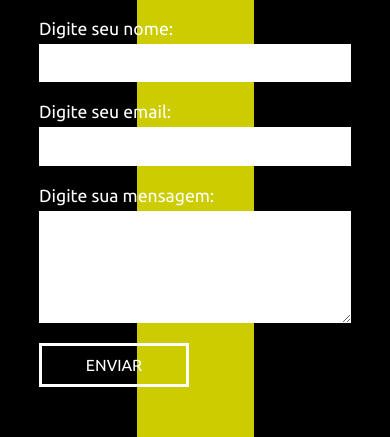
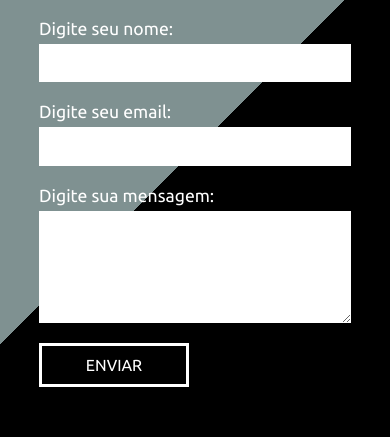
Before and after one commit to Lirovsky/Vortex, a website: page src/contato.html in a window 390 px wide. Shown: the part 631-1068 px from the top of the page. Drawn offline with nearby package versions, Linux system fonts and the light colour scheme.

Commit message:
feat: update contact page

```diff
--- a/sass/contato.scss
+++ b/sass/contato.scss
@@ -1,13 +1,14 @@
 @use "./partials/reset";
 @use "./partials/header";
+@use "./partials/variables";
 
 .section1 {
   background-image: repeating-linear-gradient(
-    90deg,
+    -45deg,
     black,
     black 35%,
-    #cccc00 35%,
-    #cccc00 65%,
+    variables.$fifth-color 35%,
+    variables.$fifth-color 65%,
     black 65%
   );
   color: #fff;
```
Also changed, not shown: styles/contato.css, 1 other file.
